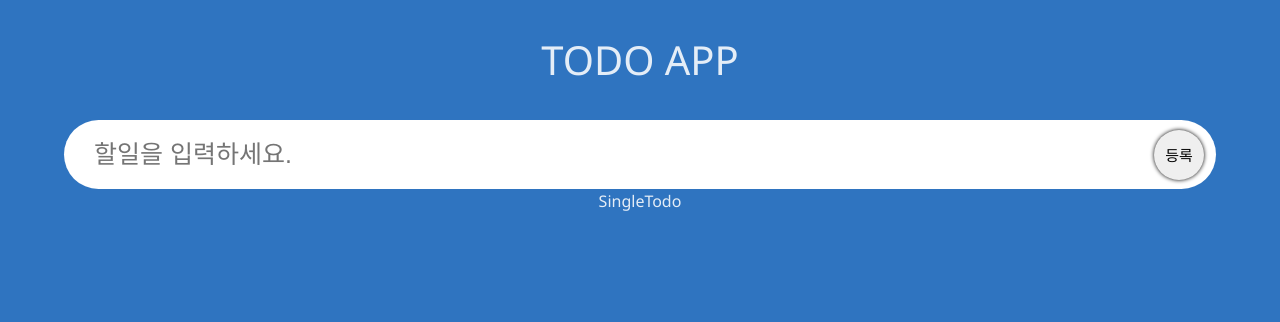
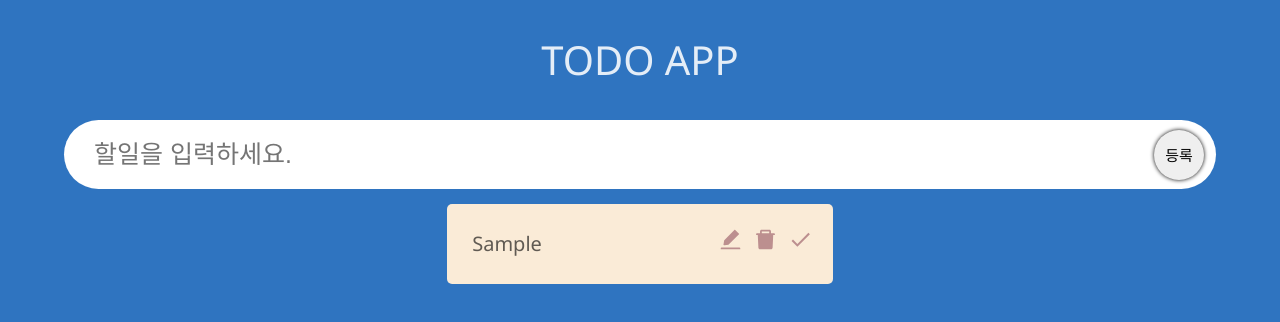
Before and after one commit to plla2/TS-todo-pra, a React (Vite) app in the folder todo-fcc/: page / in a window 1280 px wide. Both pictures are taken after typing "Sample" into the empty fields and a click on the button "등록". Shown: the top 322 px of the page. Built offline with nearby package versions, Linux system fonts and the light colour scheme.

Commit message:
create singleTodo, styling

```diff
--- /dev/null
+++ b/todo-fcc/src/components/SingleTodo.scss
@@ -0,0 +1,20 @@
+.todos__single {
+  display: flex;
+  width: 30%;
+  background-color: antiquewhite;
+  padding: 20px;
+  margin-top: 15px;
+  border-radius: 5px;
+}
+.todos__single--text {
+  color: rgba(0, 0, 0, 0.616);
+  flex: 1;
+  padding: 5px;
+  font-size: 20px;
+}
+.icon {
+  margin-left: 10px;
+  font-size: 25px;
+  cursor: pointer;
+  color: rosybrown;
+}
--- a/todo-fcc/src/components/SingleTodo.tsx
+++ b/todo-fcc/src/components/SingleTodo.tsx
@@ -1,12 +1,30 @@
 import React from "react";
 import { Todo } from "../model";
+import { AiFillDelete, AiFillEdit } from "react-icons/ai";
+import { MdDone } from "react-icons/md";
+import "./SingleTodo.scss";
 
 interface Props {
   todo: Todo;
+  setTodos: React.Dispatch<React.SetStateAction<Todo[]>>;
+  todos: Todo[];
 }
 
-const SingleTodo: React.FC<Props> = ({ todo }: Props) => {
-  return <div>SingleTodo</div>;
+const SingleTodo: React.FC<Props> = ({ todo, setTodos, todos }: Props) => {
+  return (
+    <form className="todos__single">
+      <span className="todos__single--text">{todo.todo}</span>
+      <span className="icon">
+        <AiFillEdit />
+      </span>
+      <span className="icon">
+        <AiFillDelete />
+      </span>
+      <span className="icon">
+        <MdDone />
+      </span>
+    </form>
+  );
 };
 
 export default SingleTodo;
--- a/todo-fcc/src/components/TodoList.tsx
+++ b/todo-fcc/src/components/TodoList.tsx
@@ -11,12 +11,15 @@ interface Props {
 const TodoList: React.FC<Props> = ({ todos, setTodos }: Props) => {
   console.log(todos);
   return (
-    <div>
-      <div className="todos">
-        {todos.map((todo) => (
-          <SingleTodo todo={todo} key={todo.id} />
-        ))}
-      </div>
+    <div className="todos">
+      {todos.map((todo) => (
+        <SingleTodo
+          todo={todo}
+          key={todo.id}
+          setTodos={setTodos}
+          todos={todos}
+        />
+      ))}
     </div>
   );
 };
```
